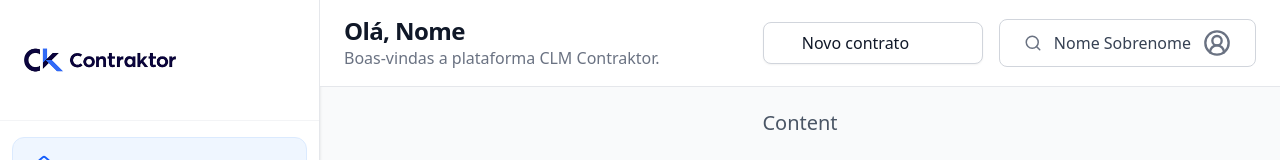
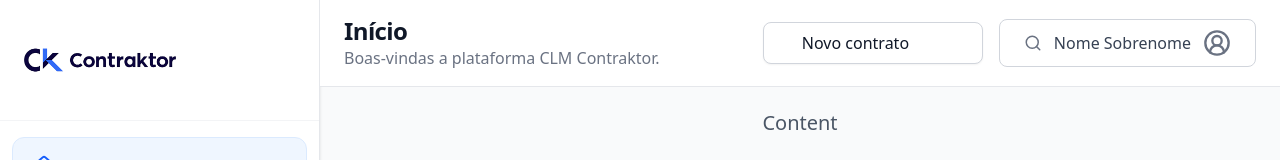
Before and after one commit to GiovannaGamba/poc-tasks, a React (Vite) app: page /app in a window 1280 px wide. Shown: the top 160 px of the page. Built offline with nearby package versions, Linux system fonts and the light colour scheme.

Commit message:
refactor

```diff
--- a/src/containers/NavBar.tsx
+++ b/src/containers/NavBar.tsx
@@ -7,6 +7,7 @@ import { useNavigate } from "@tanstack/react-router";
 
 export type NavBarProps = {
   userName: string;
+  title?: string;
   onNewChange?: (value: string) => void;
   newOptions?: Option[];
 };
@@ -17,7 +18,7 @@ const defaultNewOptions: Option[] = [
   { label: "Novo modelo", value: "modelo" },
 ];
 
-export function NavBar({ userName, onNewChange, newOptions = defaultNewOptions }: NavBarProps) {
+export function NavBar({ userName, title = "Olá", onNewChange, newOptions = defaultNewOptions }: NavBarProps) {
   const [open, setOpen] = React.useState(false);
   const navigate = useNavigate();
 
@@ -36,7 +37,7 @@ export function NavBar({ userName, onNewChange, newOptions = defaultNewOptions }
     <header className="w-full bg-white border-b border-gray-200">
       <div className="mx-auto max-w-screen-2xl px-6 py-4 flex items-center justify-between gap-4">
         <div>
-          <Typography variant="h2" className="!text-2xl !font-semibold">Olá, Nome</Typography>
+          <Typography variant="h2" className="!text-2xl !font-semibold">{title}</Typography>
           <Typography className="text-gray-500">Boas-vindas a plataforma CLM Contraktor.</Typography>
         </div>
 
--- a/src/templates/AuthenticatedTemplate.tsx
+++ b/src/templates/AuthenticatedTemplate.tsx
@@ -6,11 +6,12 @@ export type AuthenticatedTemplateProps = {
 };
 
 export function AuthenticatedTemplate({ children }: AuthenticatedTemplateProps) {
+  const [title, setTitle] = React.useState("Início");
   return (
     <div className="min-h-screen w-full bg-gray-50 flex">
-      <SideBar />
+      <SideBar onChange={(_, item) => setTitle(item.label)} />
       <div className="flex-1 flex flex-col">
-        <NavBar userName="Nome Sobrenome" />
+        <NavBar userName="Nome Sobrenome" title={title} />
         <main className="flex-1 p-6">
           {children}
         </main>
```
